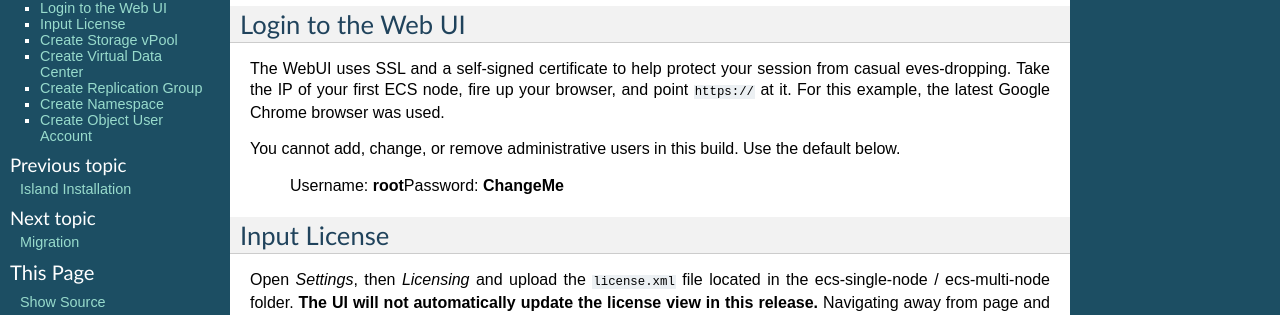
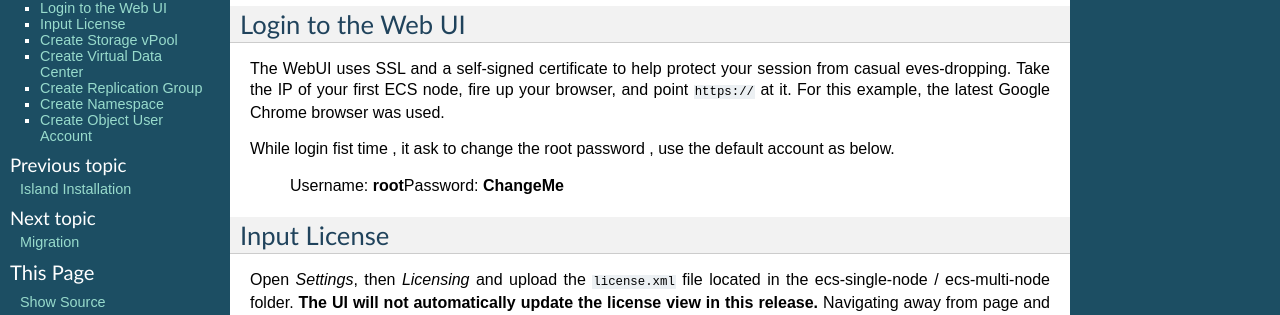
Before and after one commit to EMCECS/ECS-CommunityEdition, a Sphinx documentation site: the page built from docs/source/use/ECS-UI-Web-Interface.rst, in a window 1280 px wide and 900 px high. Shown: the part 90-405 px from the top of the window. Built offline with Sphinx 7.4.7, drawn with Linux system fonts in a browser that asks for light colours.

Commit message:
Updated the login info to change password
Update the login info to change the password.

```diff
--- a/docs/source/use/ECS-UI-Web-Interface.rst
+++ b/docs/source/use/ECS-UI-Web-Interface.rst
@@ -9,8 +9,7 @@ session from casual eves-dropping. Take the IP of your first ECS node,
 fire up your browser, and point ``https://`` at it. For this example,
 the latest Google Chrome browser was used.
 
-You cannot add, change, or remove administrative users in this build.
-Use the default below.
+While login fist time , it ask to change the root password , use the default account as below.
 
     Username: **root**\ Password: **ChangeMe**
 
```
